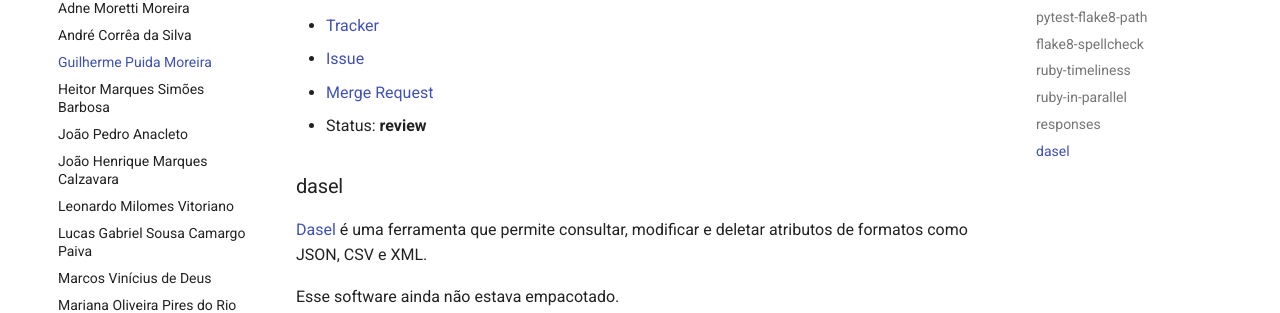
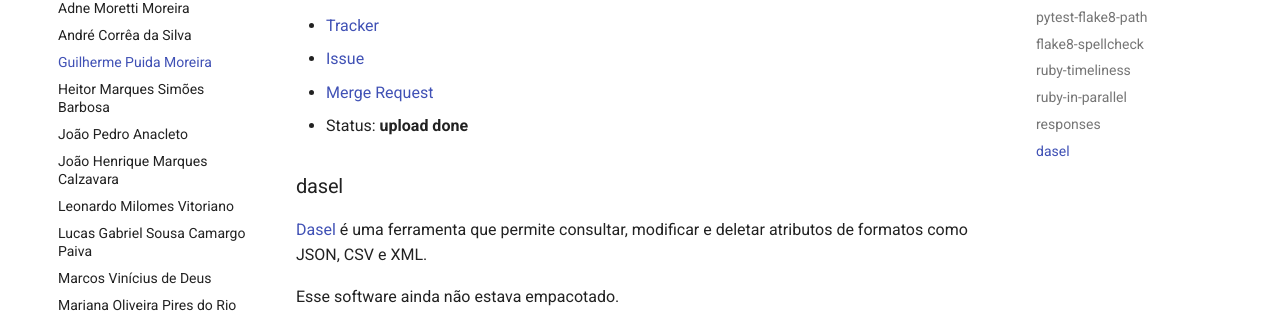
Before and after one commit to FGA-GCES/Debian_Pacotes, an MkDocs documentation site: the page built from docs/pacotes/guilherme-puida-moreira.md, in a window 1280 px wide and 900 px high, scrolled down 2281 px. Shown: the part 253-566 px from the top of the window. Built offline with MkDocs 1.6.1 and Material for MkDocs 9.7.7, drawn with Linux system fonts in a browser that asks for light colours; comment, search, counter and statistics services are not loaded.

Commit message:
responses upload done

```diff
--- a/docs/pacotes/guilherme-puida-moreira.md
+++ b/docs/pacotes/guilherme-puida-moreira.md
@@ -99,7 +99,7 @@ Standards-Version.
 - [Tracker](https://tracker.debian.org/pkg/responses)
 - [Issue](https://salsa.debian.org/debian-brasilia-team/docs/-/issues/111)
 - [Merge Request](https://salsa.debian.org/python-team/packages/responses/-/merge_requests/5)
-- Status: **review**
+- Status: **upload done**
 
 ### dasel
 
```
